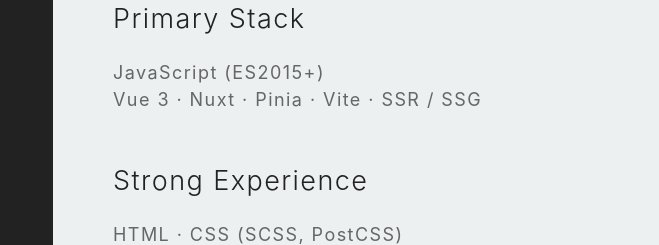
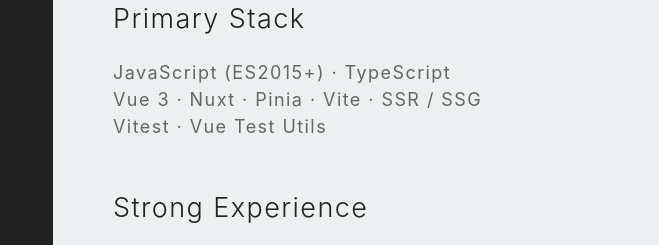
Before and after one commit to petersonby/peterson.by, a website: page index.html in a window 1280 px wide. Shown: the part 364-609 px from the top of the page, 267-926 px from the left. Drawn offline with Linux system fonts and the light colour scheme.

Commit message:
fix: primary stack

```diff
--- a/index.html
+++ b/index.html
@@ -56,8 +56,9 @@
 
 				<h3>Primary Stack</h3>
 				<p>
-					JavaScript (ES2015+)<br>
-					Vue 3 · Nuxt · Pinia · Vite · SSR / SSG
+					JavaScript (ES2015+) · TypeScript<br>
+					Vue 3 · Nuxt · Pinia · Vite · SSR / SSG<br>
+					Vitest · Vue Test Utils
 				</p>
 
 				<h3>Strong Experience</h3>
```
